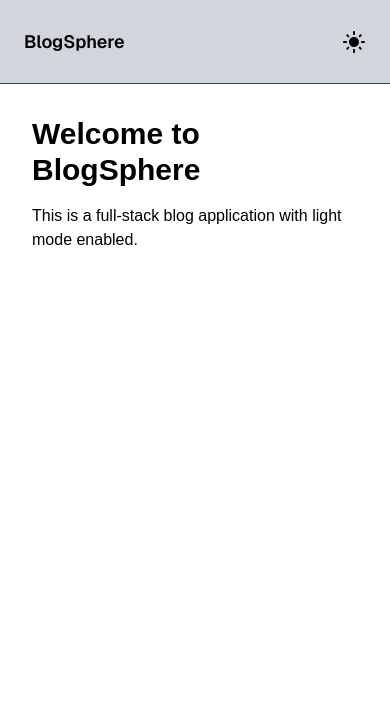
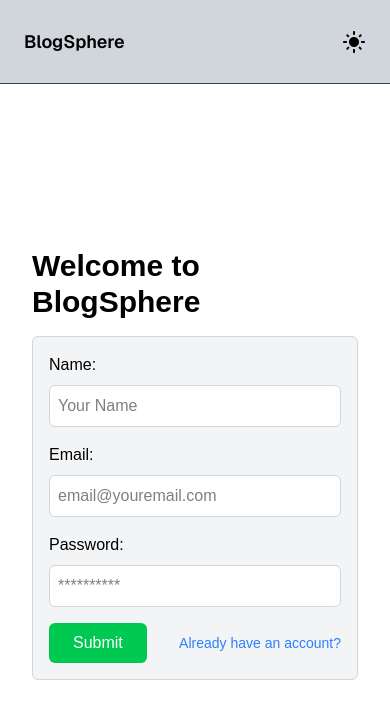
Before and after one commit to subigya-js/BlogSphere, a Next.js app: page / in a window 390 px wide. Shown: the top 718 px of the page. Built offline with nearby package versions, Linux system fonts and the light colour scheme.

Commit message:
add registration form to home page with responsive design and theme support

```diff
--- a/src/app/page.tsx
+++ b/src/app/page.tsx
@@ -1,16 +1,55 @@
 "use client"
 import Navbar from "@/components/Navbar";
 import { useTheme } from "@/context/ThemeContext";
+import Link from "next/link";
 
 export default function Home() {
   const { mode } = useTheme();
 
   return (
-    <div className={`min-h-screen ${mode === 'light' ? 'bg-white text-black' : 'bg-gray-800 text-white'}`}>
+    <div className={`min-h-screen ${mode === 'light' ? 'bg-white text-black' : 'bg-gray-900 text-white'}`}>
       <Navbar />
-      <main className="p-8">
+      <main className="p-8 flex flex-col items-center justify-center h-[90vh]">
         <h1 className="text-3xl font-bold mb-4">Welcome to BlogSphere</h1>
-        <p>This is a full-stack blog application with {mode} mode enabled.</p>
+
+        <form className={`flex flex-col gap-4 p-4 rounded-md lg:w-[30%] md:w-[40%] w-full ${mode === 'light' ? 'bg-gray-100 border border-gray-300' : 'bg-gray-800 border border-gray-700'}`}>
+          <div className="flex flex-col gap-2">
+            <label>Name:</label>
+            <input
+              type="text"
+              placeholder="Your Name"
+              className={`p-2 rounded-md outline-none ${mode === 'light' ? 'bg-white border-gray-300' : 'bg-gray-700 border-gray-600'} border`}
+            />
+          </div>
+
+          <div className="flex flex-col gap-2">
+            <label>Email:</label>
+            <input
+              type="email"
+              placeholder="email@youremail.com"
+              className={`p-2 rounded-md outline-none ${mode === 'light' ? 'bg-white border-gray-300' : 'bg-gray-700 border-gray-600'} border`}
+            />
+          </div>
+
+          <div className="flex flex-col gap-2">
+            <label>Password:</label>
+            <input
+              type="password"
+              placeholder="**********"
+              className={`p-2 rounded-md outline-none ${mode === 'light' ? 'bg-white border-gray-300' : 'bg-gray-700 border-gray-600'} border`}
+            />
+          </div>
+
+          <div className="w-full flex justify-between items-center">
+            <button
+              type="submit"
+              className={`cursor-pointer  p-2 rounded-md ${mode === 'light' ? 'bg-green-500 hover:bg-green-600' : 'bg-green-700 hover:bg-green-800'} text-white px-6`}
+            >
+              Submit
+            </button>
+            <Link href="/login" className="text-sm text-blue-500 hover:underline">Already have an account?</Link>
+          </div>
+        </form>
       </main>
     </div>
   );
```
